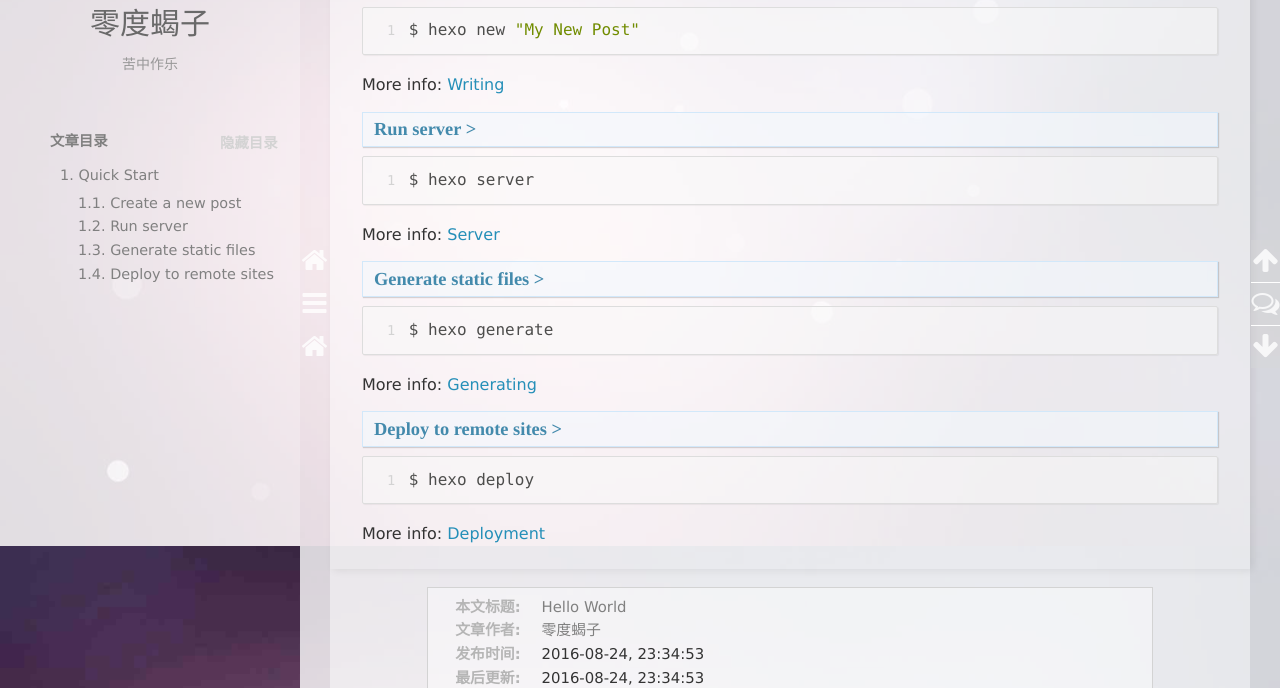
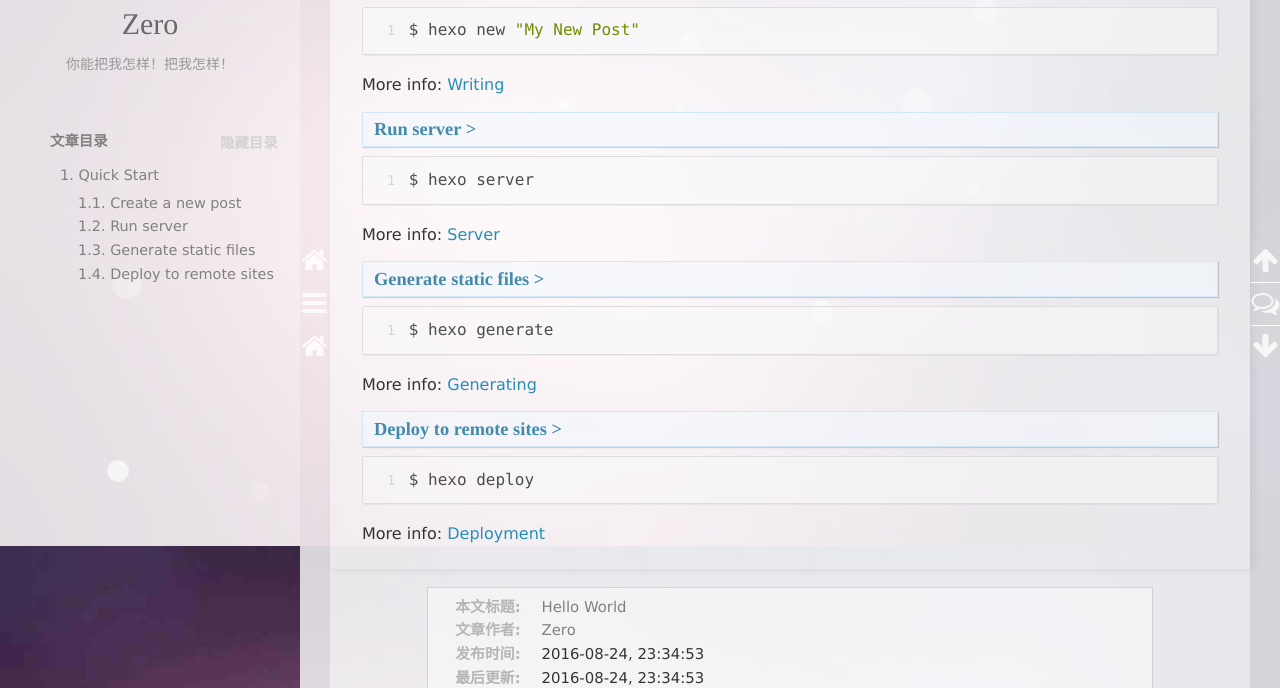
Before and after one commit to ZeroScorpion/ZeroScorpion.github.io, a plain HTML site: page 2016/08/24/hello-world/index.html in a window 1280 px wide. Shown: the part 254-942 px from the top of the page. Drawn offline with nearby package versions, Linux system fonts and the light colour scheme; some packages are replaced by stand-ins of ours; a script that the page names is missing.

Commit message:
Site updated: 2016-08-25 22:40:53

```diff
--- a/2016/08/24/hello-world/index.html
+++ b/2016/08/24/hello-world/index.html
@@ -11,7 +11,7 @@
 <meta http-equiv="X-UA-Compatible" content="IE=edge, chrome=1" />
 <meta name="viewport" content="width=device-width, initial-scale=1, maximum-scale=1, user-scalable=no">
 <meta name="format-detection" content="telephone=no" />
-<meta name="author" content="零度蝎子" />
+<meta name="author" content="Zero" />
 
 
 
@@ -102,11 +102,11 @@ Quick">
             <img src="/img/avatar.png" class="animated zoomIn">
         </a>
         <hgroup>
-          <h1 class="header-author"><a href="/">零度蝎子</a></h1>
+          <h1 class="header-author"><a href="/">Zero</a></h1>
         </hgroup>
 
 
-        <p class="header-subtitle">苦中作乐</p>
+        <p class="header-subtitle">你能把我怎样！把我怎样！</p>
 
 
 
@@ -221,7 +221,7 @@ Quick">
       <nav id="mobile-nav">
       <div class="overlay">
           <div class="slider-trigger"></div>
-          <h1 class="header-author js-mobile-header hide"><a href="/" title="回到主页">零度蝎子</a></h1>
+          <h1 class="header-author js-mobile-header hide"><a href="/" title="回到主页">Zero</a></h1>
       </div>
     <div class="intrude-less">
         <header id="header" class="inner">
@@ -229,10 +229,10 @@ Quick">
                 <img src="/img/avatar.png" class="animated zoomIn">
             </a>
             <hgroup>
-              <h1 class="header-author"><a href="/" title="回到主页">零度蝎子</a></h1>
+              <h1 class="header-author"><a href="/" title="回到主页">Zero</a></h1>
             </hgroup>
 
-            <p class="header-subtitle">苦中作乐</p>
+            <p class="header-subtitle">你能把我怎样！把我怎样！</p>
 
             <nav class="header-menu">
                 <ul>
@@ -317,12 +317,12 @@ Quick">
 
     <div class="copyright">
         <p><span>本文标题:</span><a href="/2016/08/24/hello-world/">Hello World</a></p>
-        <p><span>文章作者:</span><a href="/" title="回到主页">零度蝎子</a></p>
+        <p><span>文章作者:</span><a href="/" title="回到主页">Zero</a></p>
         <p><span>发布时间:</span>2016-08-24, 23:34:53</p>
         <p><span>最后更新:</span>2016-08-24, 23:34:53</p>
         <p>
             <span>原始链接:</span><a class="post-url" href="/2016/08/24/hello-world/" title="Hello World">http://yoursite.com/2016/08/24/hello-world/</a>
-            <span class="copy-path" data-clipboard-text="原文: http://yoursite.com/2016/08/24/hello-world/　　作者: 零度蝎子" title="点击复制文章链接"><i class="fa fa-clipboard"></i></span>
+            <span class="copy-path" data-clipboard-text="原文: http://yoursite.com/2016/08/24/hello-world/　　作者: Zero" title="点击复制文章链接"><i class="fa fa-clipboard"></i></span>
             <script> var clipboard = new Clipboard('.copy-path'); </script>
         </p>
         <p>
@@ -418,7 +418,7 @@ Quick">
         <div id="footer-info">
             <div class="footer-left">
                 <i class="fa fa-copyright"></i>
-                2016 零度蝎子
+                2016 Zero
             </div>
             <div class="footer-right">
                 <a href="http://hexo.io/" target="_blank" title="快速、简洁且高效的博客框架">Hexo</a>  Theme <a href="https://github.com/MOxFIVE/hexo-theme-yelee" target="_blank" title="简而不减 Hexo 双栏博客主题  v3.5">Yelee</a> by MOxFIVE <i class="fa fa-heart animated infinite pulse"></i>
```
Also changed, not shown: archives/2016/08/index.html (+7 -7 lines), archives/2016/index.html (+7 -7 lines), archives/index.html (+7 -7 lines), index.html (+7 -7 lines).
